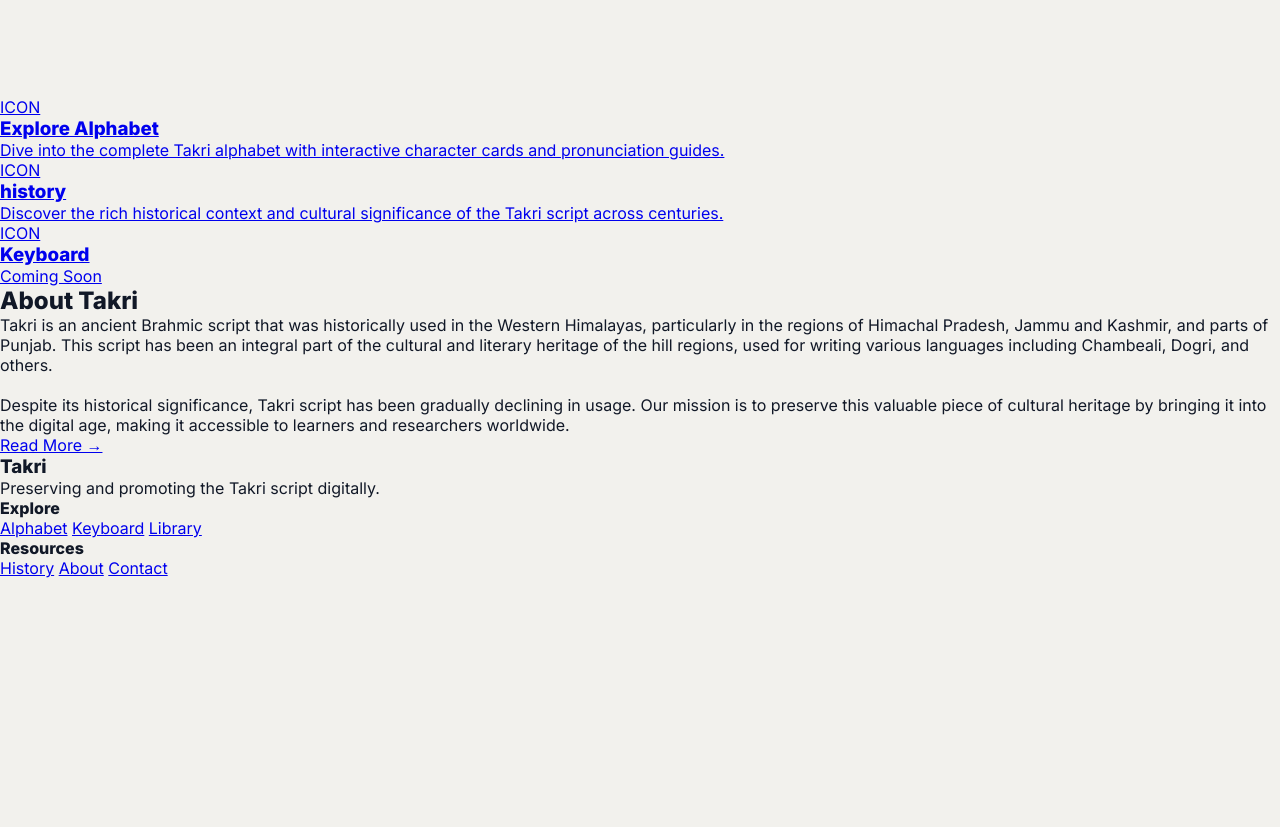
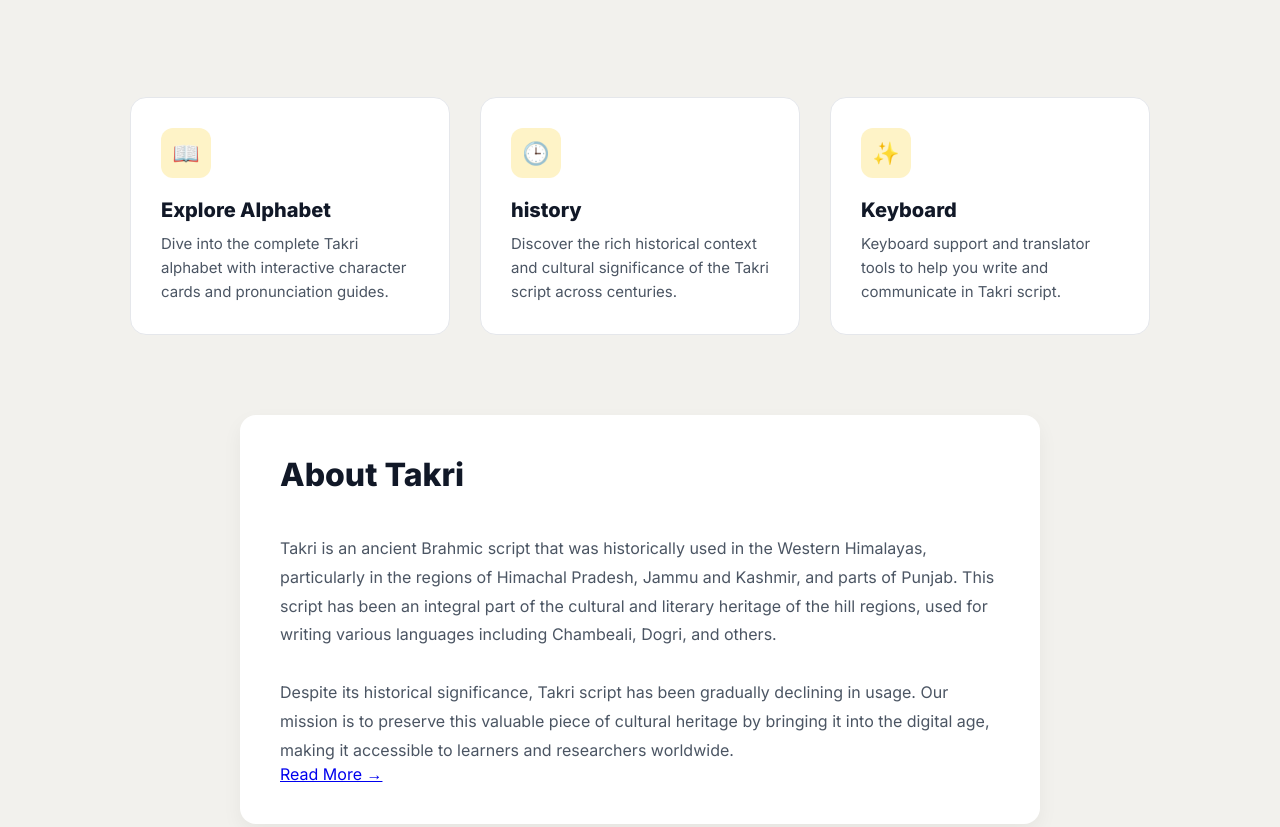
Before and after one commit to shadowalpine/takri, a plain HTML site: page index.html in a window 1280 px wide. Shown: the part 497-1324 px from the top of the page. Before the commit the page ends 1075 px from the top, so only its background shows below. Drawn offline with Linux system fonts and the light colour scheme.

Commit message:
Done with html and css of homepage

```diff
--- a/css/style.css
+++ b/css/style.css
@@ -105,3 +105,136 @@ button{
   letter-spacing: 12px;
   color: #C2410C;
 }
+
+.feature{
+  display: flex;
+  justify-content: center;
+  gap: 30px;
+  pad:80px 40px;
+  flex-wrap: wrap;
+}
+
+.feature a{
+  text-decoration: none;
+}
+
+.card-index{
+  background-color: #FFFFFF;
+  border: 1px solid #e5e7eb;
+  border-radius: 16px;
+ padding: 30px;
+ width:320px;
+
+ box-shadow: 0 80x 20px rgba(0,0,0,0.05);
+ transition: 0.25s ease;
+}
+
+.card-index h3{
+  font-size: 20px;
+  color: #111827;
+  margin-bottom: 10px;
+}
+
+.card-index p{
+  color: #4b5563;
+  font-size: 15px;
+  line-height: 1.6;
+}
+
+.card-index:hover{
+  transform: translateY(-6px) scale(1.02);
+  box-shadow: 0 12px 30px rgba(0,0,0,0.08);
+}
+
+.icon-card-index{
+  width: 50px;
+  height: 50px;
+  background: #FEF3C7;
+  color: #C2410C;
+
+  display: flex;
+  align-items: center;
+  justify-content: center;
+
+  border-radius: 12px;
+  font-size: 22px;
+  margin-bottom: 20px;
+}
+
+/*ABOUT*/
+
+.about-index{
+  max-width: 800px;
+  background-color: #FFFFFF;
+  border-radius: 16px;
+  margin: 80px auto;
+  padding: 40px;
+
+  border: #e5e7eb;
+  border-width: 1px;
+  box-shadow: 0 8px 20px rgba(0,0,0,0.05);
+}
+
+.about-index h2{
+  font-size: 32px;
+  color: #111827;
+  padding-bottom: 40px;
+}
+
+.about-index p{
+  line-height: 1.8;
+  color: #4b5563;
+}
+
+/*Footer*/
+.footer-primary{
+  background: #FFFFFF;
+  border-top: 1px solid #e5e7e8;
+  margin-top: 80px;
+}
+
+.footer-primary-container{
+  display: flex;
+  justify-content: space-between;
+  flex-wrap: wrap;
+  padding: 50px 40px;
+  gap:40px;
+}
+
+.footer-primary-container-brand h3{
+  font-size: 20px;
+  margin-bottom: 10px;
+  color: #111827;
+}
+
+.footer-primary-container-brand p{
+  color: #6b7280;
+  max-width: 250px;
+}
+
+.footer-primary-container-links h4{
+  font-size: 16px;
+  margin-bottom: 12px;
+  color: #111827;
+}
+
+.footer-primary-container-links a{
+  display: block;
+  margin-bottom: 8px;
+  text-decoration: none;
+  color: #4B5563;
+  font-size: 14px;
+  transition: 0.2s;
+}
+
+.footer-primary-container-links a:hover{
+  color: #C2410C;
+}
+
+.footer-primary-container-resources{
+  text-align: center;
+  padding: 20px;
+  border-top: 1px solid #E5E7EB;
+  font-size: 14px;
+  color: #6B7280;
+}
--- a/index.html
+++ b/index.html
@@ -25,7 +25,7 @@
         <h1>Reviving the Takri Script</h1>
         <p>Learn,explore and preserve Takri digitally</p>
         <div class="buttons-hero">
-            <button class="btn-primary">Explore</button>
+            <button onclick="window.location.href='pages/blog.html'"class="btn-primary">Explore</button>
             <button class="btn-secondary">Learn More</button>
         </div>
 
@@ -34,26 +34,26 @@
      <!--Feature-->
      <section class="feature">
         <a href="alphabet.html">
-            <div class="icon-card-index">ICON</div>
             <div class="card-index">
+                <div class="icon-card-index">📖</div>
                 <h3>Explore Alphabet</h3>
                 <p>Dive into the complete Takri alphabet with interactive character cards and pronunciation guides.</p>
             </div>
         </a>
 
         <a href="history.html">
-            <div class="icon-card-index">ICON</div>
             <div class="card-index">
+            <div class="icon-card-index">🕒</div>
                 <h3>history</h3>
                 <p>Discover the rich historical context and cultural significance of the Takri script across centuries.</p>
             </div>
         </a>
 
         <a href="Keyboard.html">
-            <div class="icon-card-index">ICON</div>
             <div class="card-index">
+            <div class="icon-card-index">✨</div>
                 <h3>Keyboard</h3>
-                <p>Coming Soon</p>
+                <p>Keyboard support and translator tools to help you write and communicate in Takri script.</p>
             </div>
         </a>
      </section>
@@ -70,6 +70,7 @@
 
      <!--Footer-->
      <footer class="footer-primary">
+
         <div class="footer-primary-container">
             <!--Brand(Left)-->
             <div class="footer-primary-container-brand">
@@ -84,13 +85,16 @@
                 <a href="library.html">Library</a>
             </div>
             <!--Resources(Right)-->
-            <div class="footer-primary-container-resources">
+            <div class="footer-primary-container-links">
                 <h4>Resources</h4>
                 <a href="history.html">History</a>
                 <a href="about.html">About</a>
                 <a href="#">Contact</a>
             </div>
         </div>
+        <div class="footer-primary-container-resources">
+                <p>© 2026 Takri Project. All rights reserved.</p>
+            </div>
      </footer>
 </body>
 </html>
```
Also changed, not shown: pages/learn.html (+11 -0 lines).
